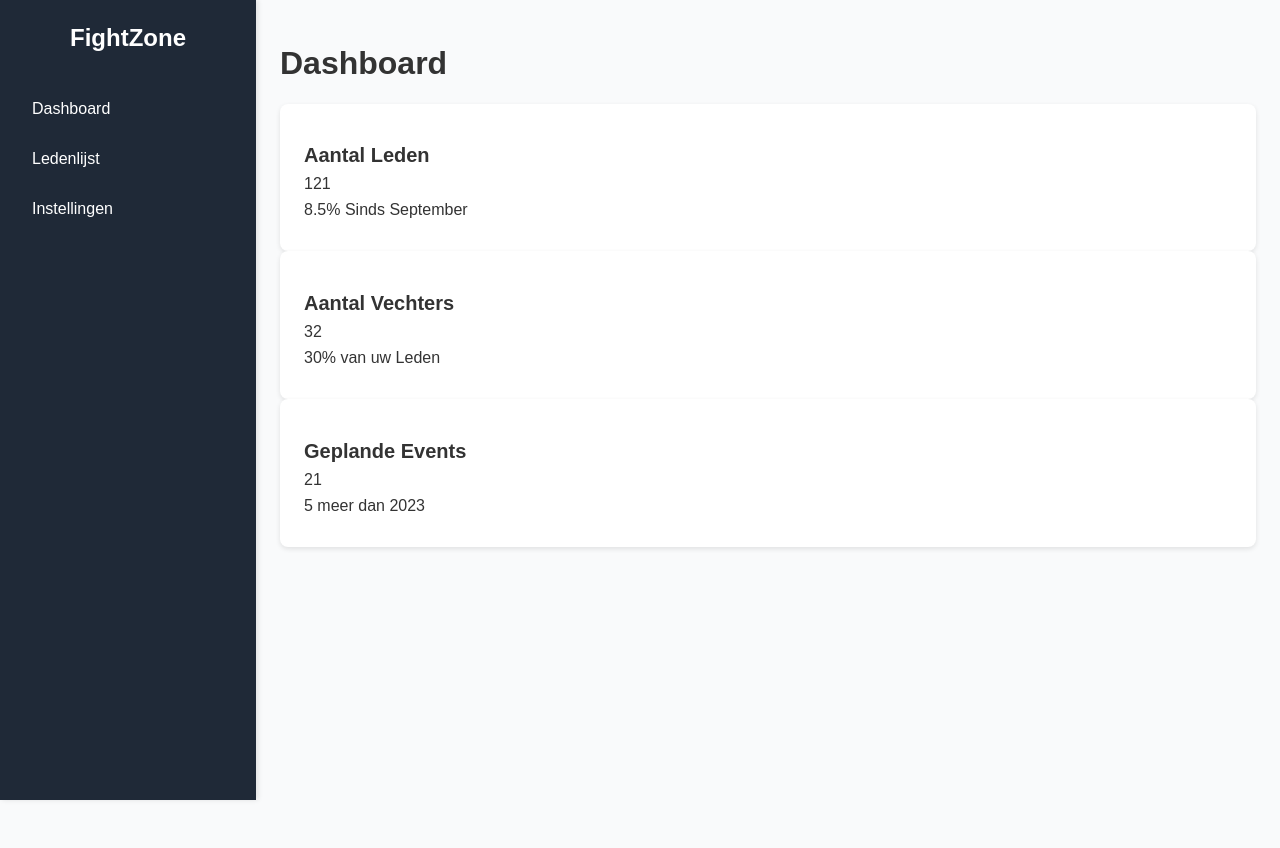
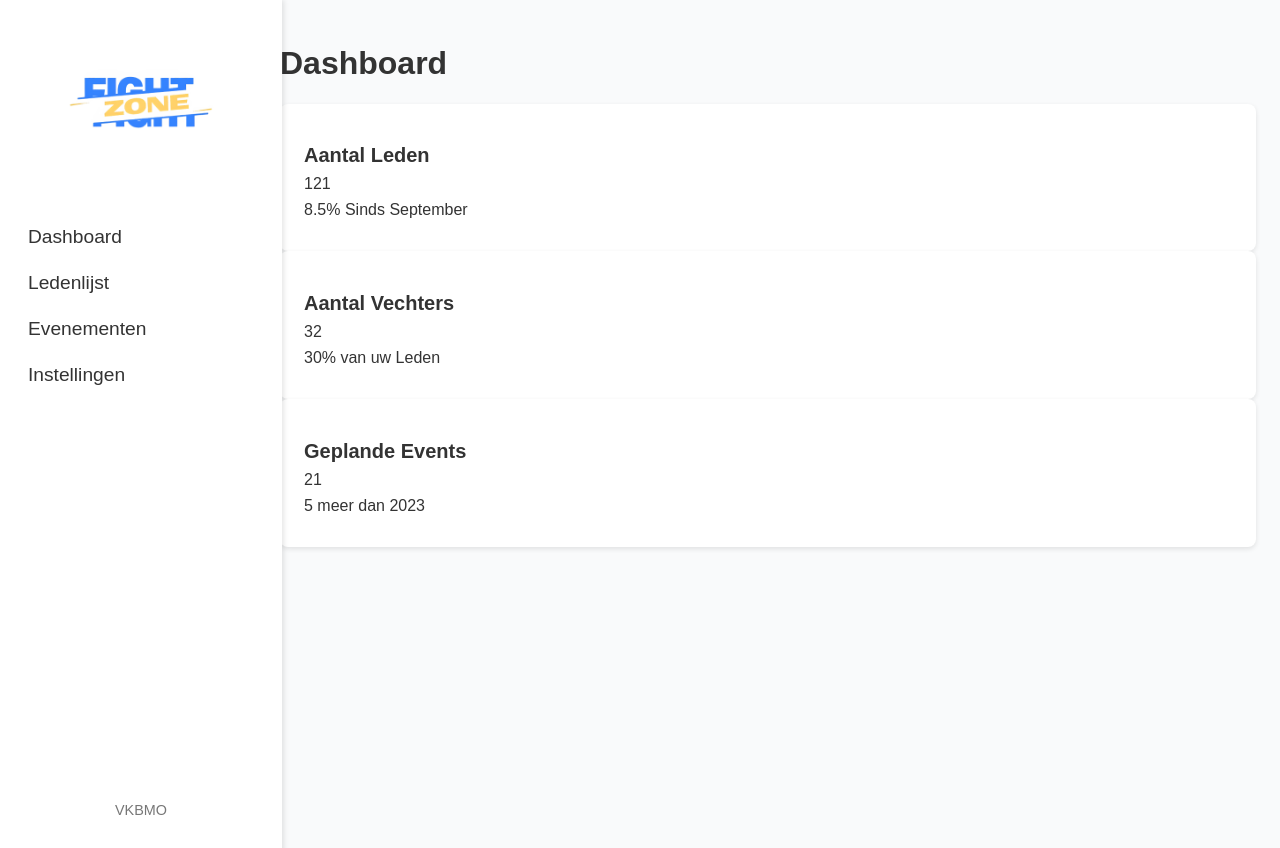
Before and after one commit to zaydmaadal/FightZone_WebApp, a React (Vite) app in the folder fightzone/: page / in a window 1280 px wide. Built offline with nearby package versions, Linux system fonts and the light colour scheme.

Commit message:
design verbeterd sidebar + memberdetails

```diff
--- /dev/null
+++ b/fightzone/src/assets/styles/components/Sidebar.css
@@ -0,0 +1,43 @@
+.sidebar {
+  width: 250px;
+  height: 100vh;
+  position: fixed;
+  background-color: #FFFFFF;
+  display: flex;
+  flex-direction: column;
+  align-items: center;
+  padding: 2rem 1rem;
+  box-shadow: 2px 0 5px rgba(0, 0, 0, 0.1);
+}
+
+.logo {
+  width: 150px;
+  margin-bottom: 2rem;
+}
+
+.menu {
+  width: 100%;
+  display: flex;
+  flex-direction: column;
+}
+
+.menu-item {
+  display: block;
+  width: 100%;
+  padding: 0.75rem ;
+  text-decoration: none;
+  font-size: 1.2rem;
+  color: #333;
+  transition: background 0.2s;
+  border-radius: 5px;
+}
+
+.menu-item:hover {
+  background: #F2F2F2;
+}
+
+.footer-text {
+  margin-top: auto;
+  font-size: 0.9rem;
+  color: #777;
+}
--- a/fightzone/src/assets/styles/components/Sidebar.module.css
+++ /dev/null
@@ -1,44 +0,0 @@
-.sidebar {
-    position: fixed;
-    left: 0;
-    top: 0;
-    height: 100%;
-    width: 16rem; /* 64px in Tailwind is 16rem */
-    background-color: #1f2937; /* Grijs van Tailwind (bg-gray-800) */
-    color: white;
-    box-shadow: 2px 0 5px rgba(0, 0, 0, 0.1);
-  }
-
-  .logo {
-    padding: 1.5rem;
-    font-size: 1.5rem;
-    font-weight: bold;
-    text-align: center;
-  }
-
-  .nav {
-    padding: 1rem;
-  }
-
-  .nav ul {
-    list-style: none;
-    padding: 0;
-    margin: 0;
-  }
-
-  .nav li {
-    margin-bottom: 1rem;
-  }
-
-  .nav-link {
-    display: block;
-    padding: 0.5rem 1rem;
-    color: white;
-    text-decoration: none;
-    border-radius: 0.5rem;
-    transition: background-color 0.2s;
-  }
-
-  .nav-link:hover {
-    background-color: #374151; /* Grijs van Tailwind (bg-gray-700) */
-  }
--- a/fightzone/src/assets/styles/pages/MemberDetails.css
+++ b/fightzone/src/assets/styles/pages/MemberDetails.css
@@ -1,46 +1,77 @@
 .member-details {
-  margin-left: 16rem;
+  margin-left: 250px;
   padding: 2rem;
-  background-color: #f9fafb;
+  background-color: #F2F2F2;
   min-height: 100vh;
+  display: flex;
+  justify-content: center;
+  align-items: center;
 }
 
-.header {
+.member-card {
+  width: 80%;
+  background: white;
+  padding: 2rem;
+  border-radius: 10px;
+  box-shadow: 0 4px 8px rgba(0, 0, 0, 0.1);
+}
+
+.member-header {
   display: flex;
   align-items: center;
-  gap: 2rem;
+  gap: 1.5rem;
 }
 
 .profile-image {
-  width: 200px;
-  height: 200px;
+  width: 120px;
+  height: 120px;
   object-fit: cover;
   border-radius: 50%;
-  box-shadow: 0 4px 10px rgba(0, 0, 0, 0.1);
 }
 
 .details h1 {
-  font-size: 2rem;
+  font-size: 1.8rem;
   margin-bottom: 0.5rem;
 }
 
 .nickname {
-  color: #6b7280;
   font-style: italic;
+  color: #555;
+}
+
+.club {
+  font-size: 1.2rem;
+  font-weight: bold;
 }
 
 .stats {
   display: flex;
-  gap: 2rem;
+  gap: 1rem;
   margin: 2rem 0;
 }
 
 .stat {
-  background-color: white;
-  border-radius: 0.5rem;
+  flex: 1;
+  text-align: center;
+  background: #f9fafb;
   padding: 1rem;
-  text-align: center;
-  box-shadow: 0 2px 5px rgba(0, 0, 0, 0.1);
+  border-radius: 8px;
+  font-size: 1rem;
+  font-weight: bold;
+}
+
+.info {
+  background: #fff;
+  padding: 1rem;
+  border-radius: 8px;
+}
+
+.info table {
+  width: 100%;
+}
+
+.info td {
+  padding: 0.5rem;
 }
 
 .valid {
@@ -52,16 +83,48 @@
 }
 
 .fight-history {
-  background-color: white;
-  border-radius: 0.5rem;
+  background: white;
   padding: 1.5rem;
+  border-radius: 10px;
   box-shadow: 0 2px 5px rgba(0, 0, 0, 0.1);
+  margin-top: 2rem;
 }
 
-.fight-history .fight {
-  margin-bottom: 1.5rem;
+.fight-history h2 {
+  margin-bottom: 1rem;
 }
 
-.fight-history .fight strong {
-  color: #111827;
+.fight-table {
+  width: 100%;
+  border-collapse: collapse;
 }
+
+.fight-table th, .fight-table td {
+  padding: 0.75rem;
+  border-bottom: 1px solid #e5e7eb;
+  text-align: left;
+}
+
+.fight-table th {
+  background: #f3f4f6;
+  font-weight: bold;
+}
+
+.opponent-img {
+  width: 40px;
+  height: 40px;
+  border-radius: 50%;
+  object-fit: cover;
+  margin-right: 8px;
+  vertical-align: middle;
+}
+
+.win {
+  color: #10b981;
+  font-weight: bold;
+}
+
+.loss {
+  color: #ef4444;
+  font-weight: bold;
+}
--- a/fightzone/src/components/Sidebar.jsx
+++ b/fightzone/src/components/Sidebar.jsx
@@ -1,30 +1,19 @@
-import React from 'react';
-import { Link } from 'react-router-dom';
-import styles from '../assets/styles/components/Sidebar.module.css';
+import React from "react";
+import { Link } from "react-router-dom";
+import "../assets/styles/components/Sidebar.css";
+import logo from "../assets/images/fightzoneLogo.png"; // Zorg dat je logo hier correct is geplaatst
 
 const Sidebar = () => {
   return (
-    <div className={styles.sidebar}>
-      <div className={styles.logo}>FightZone</div>
-      <nav className={styles.nav}>
-        <ul>
-          <li>
-            <Link to="/" className={styles['nav-link']}>
-              Dashboard
-            </Link>
-          </li>
-          <li>
-            <Link to="/members" className={styles['nav-link']}>
-              Ledenlijst
-            </Link>
-          </li>
-          <li>
-            <Link to="/settings" className={styles['nav-link']}>
-              Instellingen
-            </Link>
-          </li>
-        </ul>
+    <div className="sidebar">
+      <img src={logo} alt="FightZone Logo" className="logo" />
+      <nav className="menu">
+        <Link to="/" className="menu-item">Dashboard</Link>
+        <Link to="/members" className="menu-item">Ledenlijst</Link>
+        <Link to="/events" className="menu-item">Evenementen</Link>
+        <Link to="/settings" className="menu-item">Instellingen</Link>
       </nav>
+      <p className="footer-text">VKBMO</p>
     </div>
   );
 };
--- a/fightzone/src/pages/MemberDetails.jsx
+++ b/fightzone/src/pages/MemberDetails.jsx
@@ -1,18 +1,18 @@
 import React, { useEffect, useState } from "react";
 import { useParams } from "react-router-dom";
-import { fetchUserById, fetchUsers } from "../services/api";
+import { fetchUsers } from "../services/api";
 import "../assets/styles/pages/MemberDetails.css";
 
 const MemberDetails = () => {
-  const { id } = useParams(); // ID van de gebruiker uit de URL
+  const { id } = useParams();
   const [member, setMember] = useState(null);
   const [loading, setLoading] = useState(true);
-  const [users, setUsers] = useState([]); // Om tegenstanders op te halen
+  const [users, setUsers] = useState([]);
 
   useEffect(() => {
     const loadMember = async () => {
       try {
-        const allUsers = await fetchUsers(); // Haal alle gebruikers op
+        const allUsers = await fetchUsers();
         setUsers(allUsers);
 
         const selectedUser = allUsers.find((user) => user._id === id);
@@ -32,7 +32,6 @@ const MemberDetails = () => {
   if (loading) return <p>Gegevens worden geladen...</p>;
   if (!member) return <p>Geen gegevens gevonden voor dit lid.</p>;
 
-  // Leeftijd berekenen
   const calculateAge = (birthdate) => {
     const birthDate = new Date(birthdate);
     const today = new Date();
@@ -46,88 +45,79 @@ const MemberDetails = () => {
 
   return (
     <div className="member-details">
-      {/* Header */}
-      <div className="header">
+      <div className="member-card">
+        <div className="member-header">
           <img src={member.profielfoto} alt={member.voornaam} className="profile-image" />
           <div className="details">
             <h1>{member.voornaam} {member.achternaam}</h1>
             <p className="nickname">"{member.vechterInfo.bijnaam}"</p>
-          <p className="record">Leeftijd: {calculateAge(member.geboortedatum)}</p>
-          <p className="highlight">{member.club}</p>
+            <p className="club">{member.club}</p>
           </div>
         </div>
 
-      {/* Stats */}
         <div className="stats">
-        <div className="stat">
-          <h2>{member.vechterInfo.gewicht} kg</h2>
-          <p>Gewicht</p>
-        </div>
-        <div className="stat">
-          <h2>{member.vechterInfo.lengte} cm</h2>
-          <p>Lengte</p>
-        </div>
-        <div className="stat">
-          <h2>{member.vechterInfo.klasse}</h2>
-          <p>Klasse</p>
-        </div>
+          <div className="stat"><h2>{member.vechterInfo.gewicht} kg</h2><p>Gewicht</p></div>
+          <div className="stat"><h2>{member.vechterInfo.lengte} cm</h2><p>Lengte</p></div>
+          <div className="stat"><h2>{calculateAge(member.geboortedatum)}</h2><p>Leeftijd</p></div>
+          <div className="stat"><h2>{member.vechterInfo.klasse}</h2><p>Klasse</p></div>
         </div>
 
-      {/* Info */}
         <div className="info">
-        <h2>Info</h2>
+          <h2>Informatie</h2>
           <table>
             <tbody>
-            <tr>
-              <td>Verzekering</td>
-              <td className={member.vechterInfo.verzekering ? "valid" : "invalid"}>
-                {member.vechterInfo.verzekering ? "Geldig" : "Niet geldig"}
-              </td>
-            </tr>
-            <tr>
-              <td>Fighting Ready</td>
-              <td className={member.vechterInfo.fightingReady ? "valid" : "invalid"}>
-                {member.vechterInfo.fightingReady ? "Ja" : "Nee"}
-              </td>
-            </tr>
-            <tr>
-              <td>Club</td>
-              <td>{member.club}</td>
-            </tr>
-            <tr>
-              <td>Email</td>
-              <td>{member.email}</td>
-            </tr>
+              <tr><td>Verzekering</td><td className={member.vechterInfo.verzekering ? "valid" : "invalid"}>{member.vechterInfo.verzekering ? "Geldig" : "Niet geldig"}</td></tr>
+              <tr><td>Fighting Ready</td><td className={member.vechterInfo.fightingReady ? "valid" : "invalid"}>{member.vechterInfo.fightingReady ? "Ja" : "Nee"}</td></tr>
+              <tr><td>Email</td><td>{member.email}</td></tr>
             </tbody>
           </table>
         </div>
 
-      {/* Fight History */}
+        {/* ✅ Vechtgeschiedenis Sectie */}
         <div className="fight-history">
-        <h2>Fight History</h2>
+          <h2>Vechtgeschiedenis</h2>
           {member.vechterInfo.fights.length > 0 ? (
-          member.vechterInfo.fights.map((fight, index) => {
+            <table className="fight-table">
+              <thead>
+                <tr>
+                  <th>Datum</th>
+                  <th>Event</th>
+                  <th>Locatie</th>
+                  <th>Tegenstander</th>
+                  <th>Resultaat</th>
+                </tr>
+              </thead>
+              <tbody>
+                {member.vechterInfo.fights.map((fight, index) => {
                   const opponent = getOpponentDetails(fight.tegenstander.$oid);
                   return (
-              <div key={index} className="fight">
-                <p>
-                  <strong>{new Date(fight.datum.$date).toLocaleDateString()}</strong> - {fight.event}
-                </p>
-                <p>Locatie: {fight.locatie}</p>
+                    <tr key={index}>
+                      <td>{new Date(fight.datum.$date).toLocaleDateString()}</td>
+                      <td>{fight.event}</td>
+                      <td>{fight.locatie}</td>
+                      <td>
                         {opponent ? (
-                  <p>
-                    Tegenstander: <strong>{opponent.voornaam} {opponent.achternaam}</strong>
-                  </p>
+                          <>
+                            <img src={opponent.profielfoto} alt={opponent.voornaam} className="opponent-img" />
+                            {opponent.voornaam} {opponent.achternaam}
+                          </>
                         ) : (
-                  <p>Tegenstander: Onbekend</p>
+                          "Onbekend"
                         )}
-                <p>Resultaat: <strong>{fight.resultaat}</strong></p>
-              </div>
+                      </td>
+                      <td className={fight.resultaat === "Winnaar" ? "win" : "loss"}>
+                        {fight.resultaat}
+                      </td>
+                    </tr>
                   );
-          })
+                })}
+              </tbody>
+            </table>
           ) : (
             <p>Geen gevechten gevonden</p>
           )}
+        </div>
+
       </div>
     </div>
   );
```
Also changed, not shown: fightzone/src/assets/images/fightzoneLogo.png (added). Lines whose indentation alone changed are shown as unchanged.
